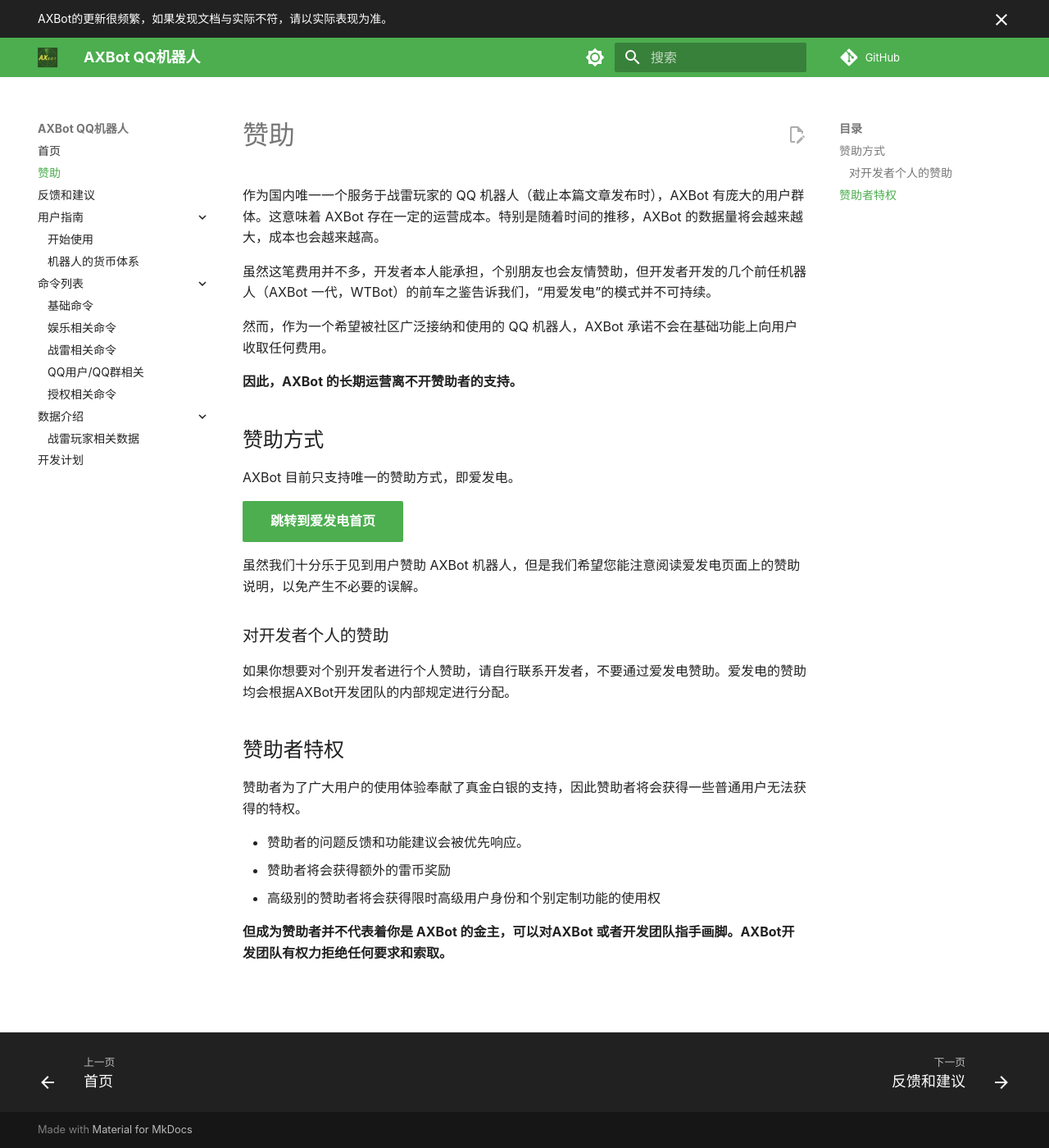
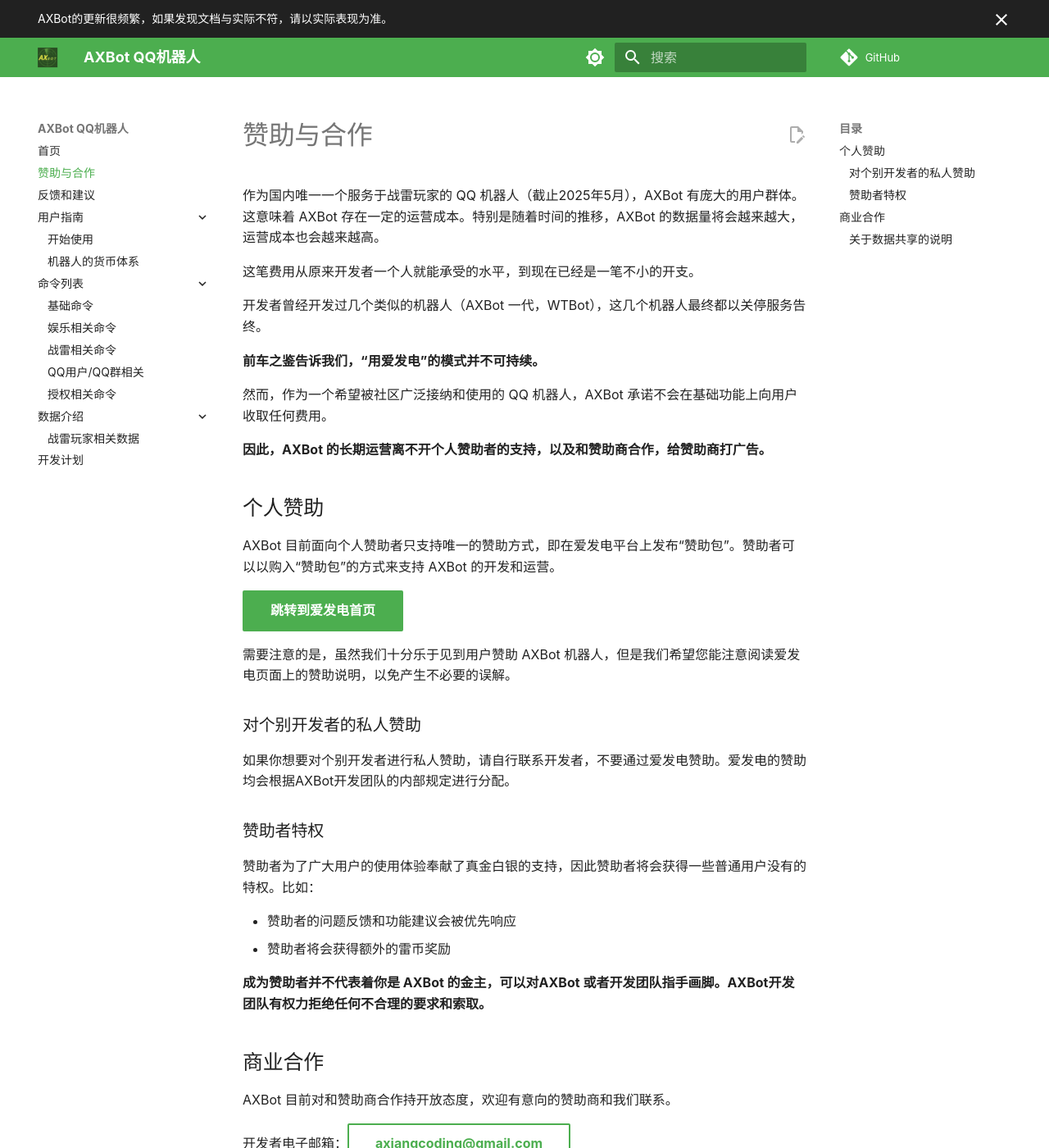
Before and after one commit to axiangcoding/axbot-qq-docs, an MkDocs documentation site: the page built from docs/sponsor.md, in a window 1280 px wide and 1400 px high. Shown: the whole window at 82% size. Built offline with MkDocs 1.6.1 and Material for MkDocs 9.7.7, drawn with Linux system fonts in a browser that asks for light colours; comment, search, counter and statistics services are not loaded; some of the changed text lies outside the part shown.

Commit message:
更新文档

```diff
--- a/docs/sponsor.md
+++ b/docs/sponsor.md
@@ -1,31 +1,56 @@
-# 赞助
+# 赞助与合作
 
-作为国内唯一一个服务于战雷玩家的 QQ 机器人（截止本篇文章发布时），AXBot 有庞大的用户群体。这意味着 AXBot 存在一定的运营成本。特别是随着时间的推移，AXBot 的数据量将会越来越大，成本也会越来越高。
+作为国内唯一一个服务于战雷玩家的 QQ 机器人（截止2025年5月），AXBot 有庞大的用户群体。这意味着 AXBot 存在一定的运营成本。特别是随着时间的推移，AXBot 的数据量将会越来越大，运营成本也会越来越高。
 
-虽然这笔费用并不多，开发者本人能承担，个别朋友也会友情赞助，但开发者开发的几个前任机器人（AXBot 一代，WTBot）的前车之鉴告诉我们，“用爱发电”的模式并不可持续。
+这笔费用从原来开发者一个人就能承受的水平，到现在已经是一笔不小的开支。
+
+开发者曾经开发过几个类似的机器人（AXBot 一代，WTBot），这几个机器人最终都以关停服务告终。
+
+**前车之鉴告诉我们，“用爱发电”的模式并不可持续。**
 
 然而，作为一个希望被社区广泛接纳和使用的 QQ 机器人，AXBot 承诺不会在基础功能上向用户收取任何费用。
 
-**因此，AXBot 的长期运营离不开赞助者的支持。**
+**因此，AXBot 的长期运营离不开个人赞助者的支持，以及和赞助商合作，给赞助商打广告。**
 
-## 赞助方式
+## 个人赞助
 
-AXBot 目前只支持唯一的赞助方式，即爱发电。
+AXBot 目前面向个人赞助者只支持唯一的赞助方式，即在爱发电平台上发布“赞助包”。赞助者可以以购入“赞助包”的方式来支持 AXBot 的开发和运营。
 
 [跳转到爱发电首页](https://ifdian.net/a/axbot?tab=home){ .md-button .md-button--primary }
 
-虽然我们十分乐于见到用户赞助 AXBot 机器人，但是我们希望您能注意阅读爱发电页面上的赞助说明，以免产生不必要的误解。
+需要注意的是，虽然我们十分乐于见到用户赞助 AXBot 机器人，但是我们希望您能注意阅读爱发电页面上的赞助说明，以免产生不必要的误解。
 
-### 对开发者个人的赞助
+### 对个别开发者的私人赞助
 
-如果你想要对个别开发者进行个人赞助，请自行联系开发者，不要通过爱发电赞助。爱发电的赞助均会根据AXBot开发团队的内部规定进行分配。
+如果你想要对个别开发者进行私人赞助，请自行联系开发者，不要通过爱发电赞助。爱发电的赞助均会根据AXBot开发团队的内部规定进行分配。
 
-## 赞助者特权
+### 赞助者特权
 
-赞助者为了广大用户的使用体验奉献了真金白银的支持，因此赞助者将会获得一些普通用户无法获得的特权。
+赞助者为了广大用户的使用体验奉献了真金白银的支持，因此赞助者将会获得一些普通用户没有的特权。比如：
 
-- 赞助者的问题反馈和功能建议会被优先响应。
+- 赞助者的问题反馈和功能建议会被优先响应
 - 赞助者将会获得额外的雷币奖励
-- 高级别的赞助者将会获得限时高级用户身份和个别定制功能的使用权
 
-**但成为赞助者并不代表着你是 AXBot 的金主，可以对AXBot 或者开发团队指手画脚。AXBot开发团队有权力拒绝任何要求和索取。**
+**成为赞助者并不代表着你是 AXBot 的金主，可以对AXBot 或者开发团队指手画脚。AXBot开发团队有权力拒绝任何不合理的要求和索取。**
+
+## 商业合作
+
+AXBot 目前对和赞助商合作持开放态度，欢迎有意向的赞助商和我们联系。
+
+开发者电子邮箱：[axiangcoding@gmail.com](mailto:axiangcoding@gmail.com){ .md-button }
+
+目前 AXBot 可以提供的合作方式有：
+
+- 在玩家战绩图中加入赞助商的广告。
+- 在日常签到图中加入赞助商的广告。
+- 在开箱活动中使用赞助商提供的奖品抽奖给用户。
+
+当然，这一切都需要在遵循腾讯机器人平台运营规范的前提下进行。具体的合作方式和细节请联系开发者，开发者会根据赞助商的需求提供定制化的合作方案。
+
+### 关于数据共享的说明
+
+AXBot 机器人本身不支持向第三方共享用户数据以及我们所使用的游戏内的任何数据。
+
+但开发者开发的另外一个“WT数据洞察”的平台支持共享游戏内的相关数据。不过，目前这个平台受到个别赞助商的**独家赞助**，在独家赞助期间，不对外开放。
+
+此外，根据我们和Gaijin官方最近一次沟通，Gaijin将提供正规化的数据平台给第三方使用，故我们已经暂停了数据相关的进一步开发。
--- a/pyproject.toml
+++ b/pyproject.toml
@@ -4,6 +4,8 @@
 description = ""
 authors = ["axiangcoding <axiangcoding@gmail.com>"]
 readme = "README.md"
+package-mode = false
+
 
 [tool.poetry.dependencies]
 python = "^3.11"
```
Also changed, not shown: docs/data-intro/wt-player-data.md (+13 -7 lines).
